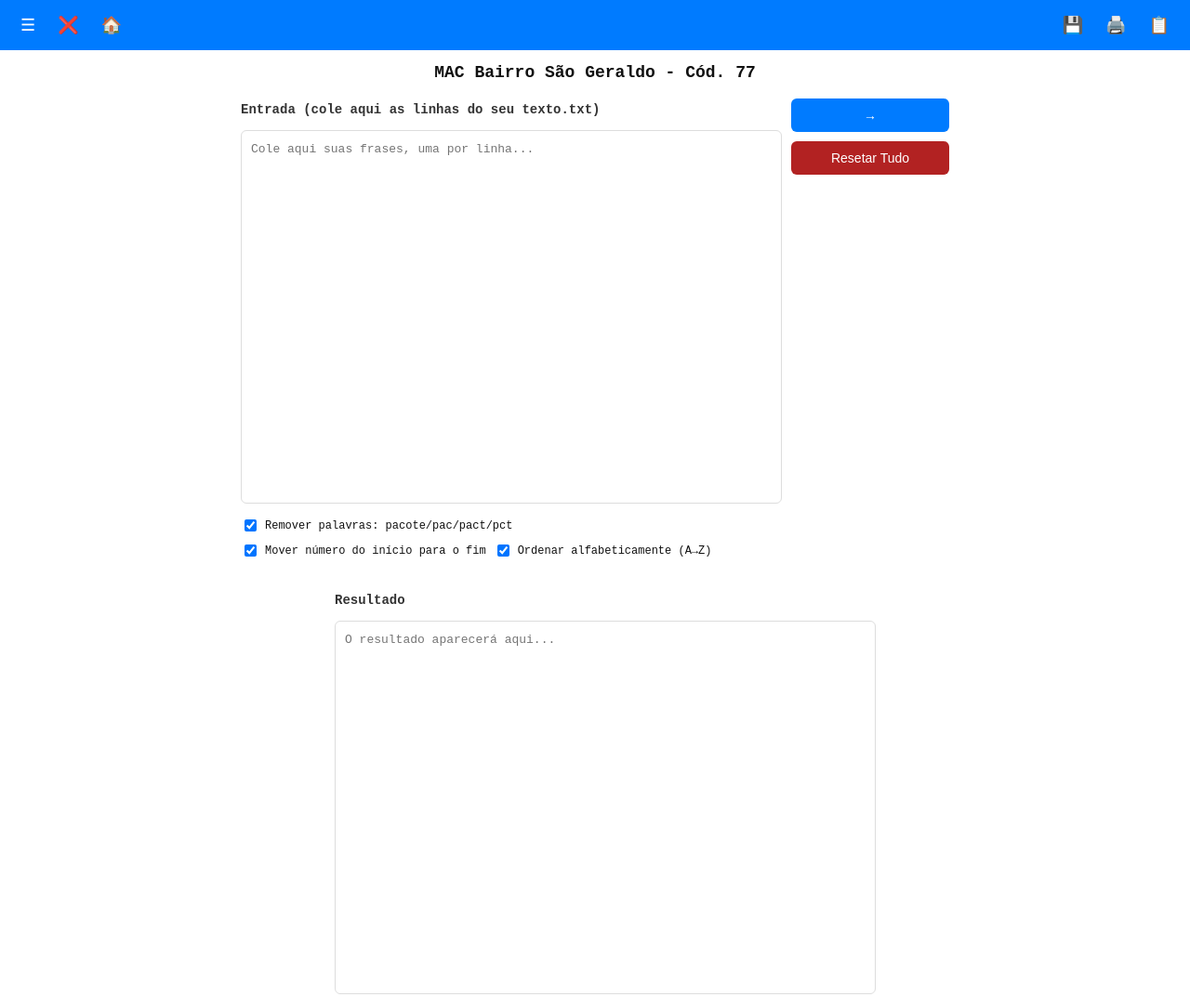
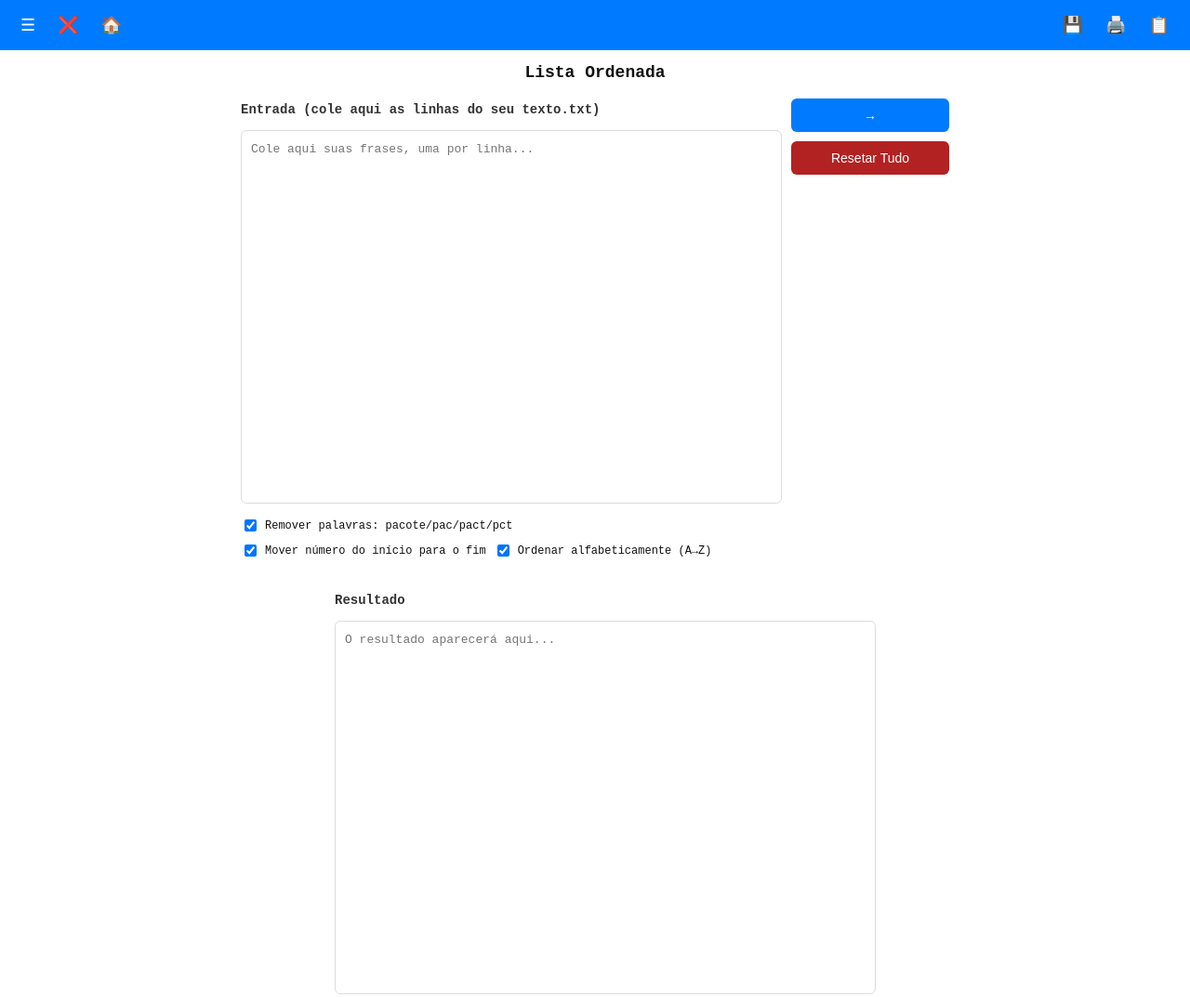
Before and after one commit to henriteodoro/paratestes2, a plain HTML site: page index.html in a window 1280 px wide. Shown: the top 1073 px of the page at 93% size. Drawn offline with nearby package versions, Linux system fonts and the light colour scheme.

Commit message:
Update index.html
teste titulo certo

```diff
--- a/index.html
+++ b/index.html
@@ -3,7 +3,7 @@
 <head>
   <meta charset="utf-8" />
   <meta name="viewport" content="width=device-width, initial-scale=1" />
-  <title>MAC 77 - Organizador de Lista</title>
+  <title>Lista Ordenada - Organizador de Lista</title>
 
   <!-- jsPDF + SheetJS via CDN -->
   <script src="https://cdnjs.cloudflare.com/ajax/libs/jspdf/2.5.1/jspdf.umd.min.js"></script>
@@ -125,7 +125,7 @@
 
   <!-- ===== título (sem seta) ===== -->
   <div class="titulo-nav" role="navigation" aria-label="Navegação MAC">
-    <h1 id="titulo-principal">MAC Bairro São Geraldo - Cód. 77</h1>
+    <h1 id="titulo-principal">Lista Ordenada</h1>
   </div>
 
   <!-- ===== área principal: conversor do BAT ===== -->
```
